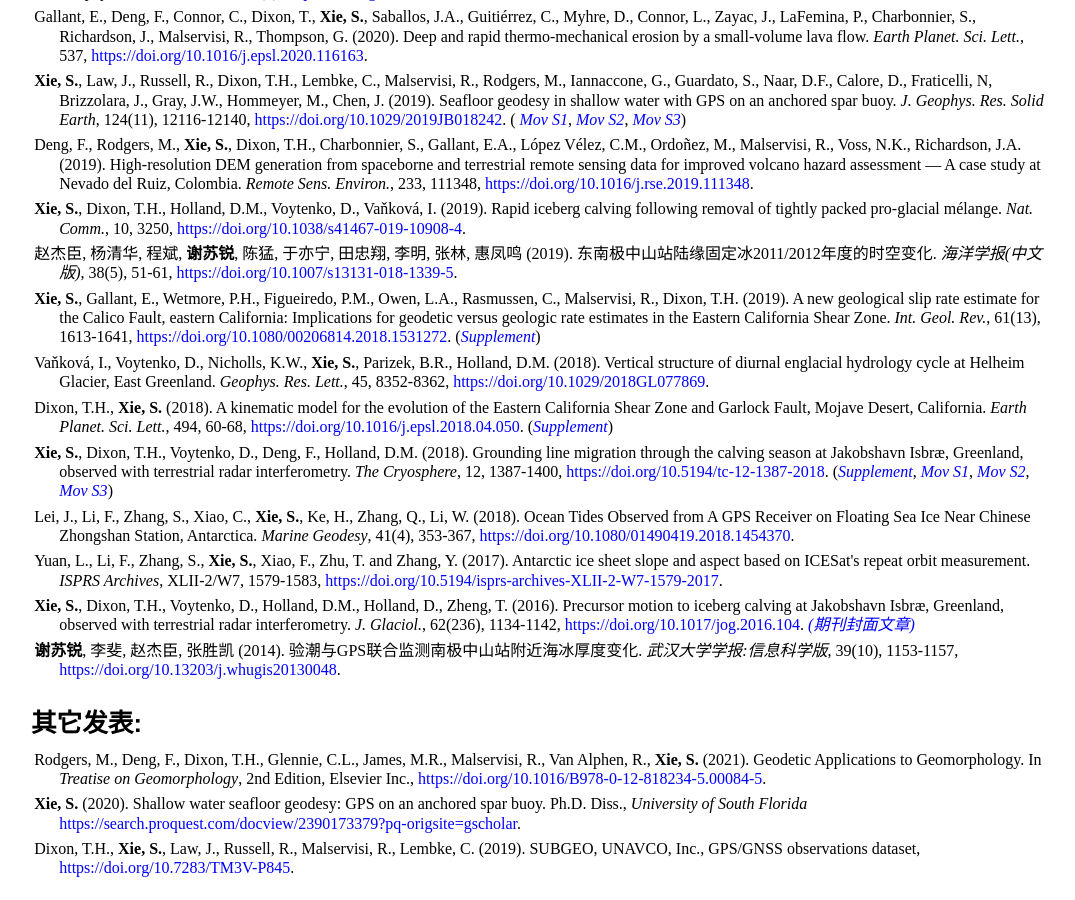
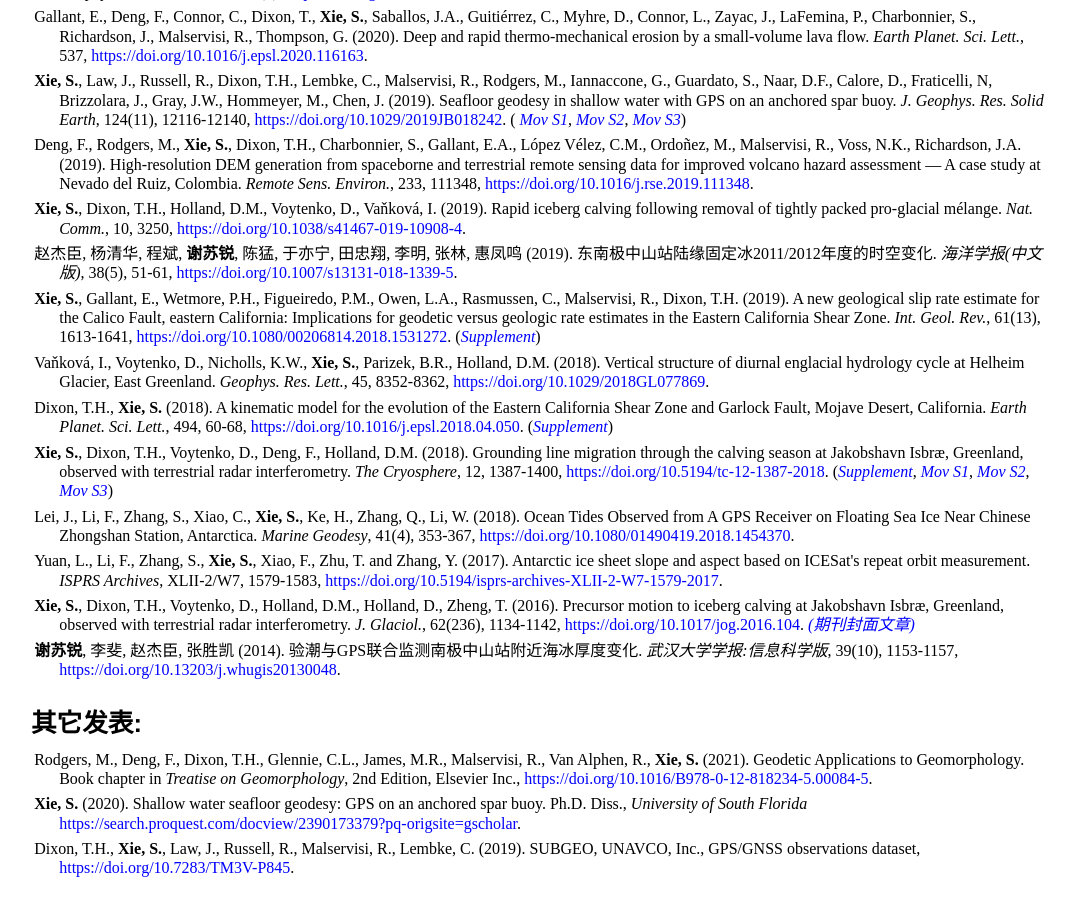
Before and after one commit to suruixie/suruixie.github.io, a Jekyll site: the page built from Chinese/index.html, in a window 1280 px wide and 900 px high, scrolled down 1625 px. Shown: the whole window, without its empty margins (97-1172 px from the left). Built offline with Jekyll 4.4.1, drawn with Linux system fonts in a browser that asks for light colours; a style sheet for code colours, icons or effects is not loaded.

Commit message:
Update index.html

```diff
--- a/Chinese/index.html
+++ b/Chinese/index.html
@@ -107,7 +107,7 @@
 	<div class="sideText">
 	    <h4 style="margin-top:4em; margin-bottom:0.3em;">其它发表: </h4>
 	<p  class="publist" style="font-size:1.0em;">
-	        Rodgers, M., Deng, F., Dixon, T.H., Glennie, C.L., James, M.R., Malservisi, R., Van Alphen, R., <strong>Xie, S.</strong> (2021). Geodetic Applications to Geomorphology. In <em>Treatise on Geomorphology</em>, 2nd Edition, Elsevier Inc., <a href="https://doi.org/10.1016/B978-0-12-818234-5.00084-5" style="color:#0000FF;">https://doi.org/10.1016/B978-0-12-818234-5.00084-5</a>.<br>
+	        Rodgers, M., Deng, F., Dixon, T.H., Glennie, C.L., James, M.R., Malservisi, R., Van Alphen, R., <strong>Xie, S.</strong> (2021). Geodetic Applications to Geomorphology. Book chapter in <em>Treatise on Geomorphology</em>, 2nd Edition, Elsevier Inc., <a href="https://doi.org/10.1016/B978-0-12-818234-5.00084-5" style="color:#0000FF;">https://doi.org/10.1016/B978-0-12-818234-5.00084-5</a>.<br>
 	<p  class="publist" style="font-size:1.0em;">
 	        <strong>Xie, S.</strong> (2020). Shallow water seafloor geodesy: GPS on an anchored spar buoy. Ph.D. Diss., <em>University of South Florida</em> <a href="https://search.proquest.com/docview/2390173379?pq-origsite=gscholar" style="color:#0000FF;">https://search.proquest.com/docview/2390173379?pq-origsite=gscholar</a>.  <br>
 	<p  class="publist" style="font-size:1.0em;">
```
